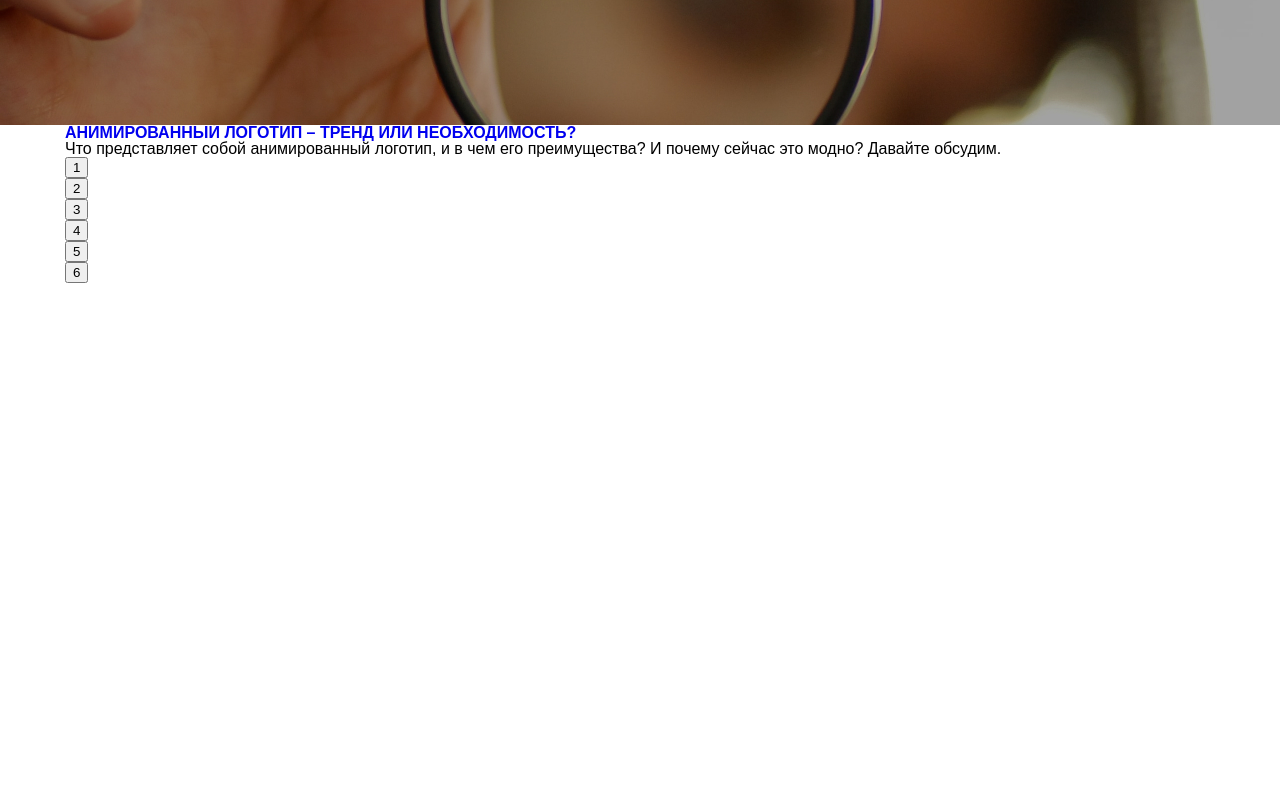
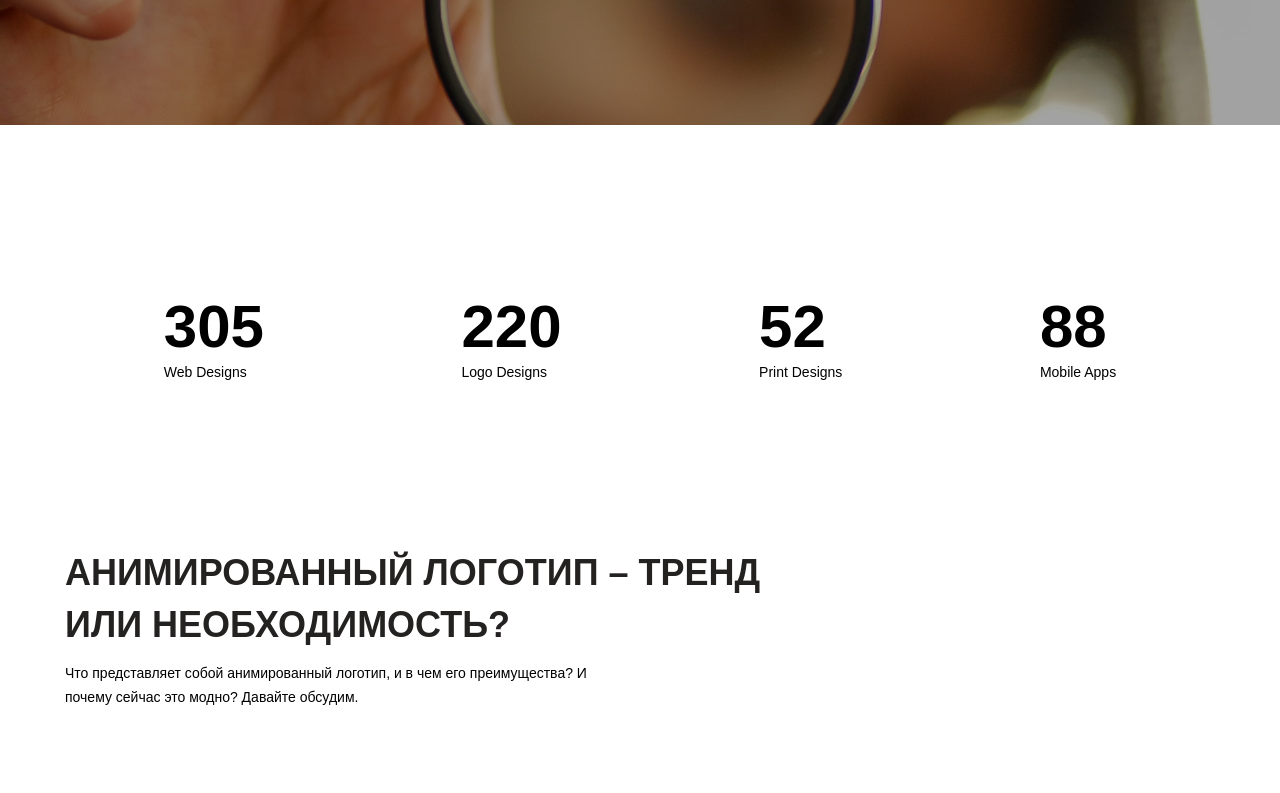
Before and after one commit to Goldenfoxs/Marketing, a plain HTML site: page index.html in a window 1280 px wide. Shown: the part 4767-5560 px from the top of the page. Before the commit the page ends 5050 px from the top, so only its background shows below. Drawn offline with nearby package versions, Linux system fonts and the light colour scheme.

Commit message:
update slider

```diff
--- a/css/style.css
+++ b/css/style.css
@@ -418,3 +418,63 @@ margin-top: 50px;
     justify-content: center;
     align-items: center;
 }
+
+.project__items{
+    display: flex;
+    justify-content: space-around;
+}
+
+.project__item{
+    margin-top: 165px;
+    margin-bottom: 165px;
+}
+
+.project__number{
+    font-size: 60px;
+    font-weight: bold;
+    font-family: sans-serif;
+    line-height: 73px;
+}
+
+.project__option{
+    font-size: 14px;
+    font-family: sans-serif;
+    line-height: 19px;
+}
+
+.slick-dots{
+    list-style: none;
+    display: flex;
+    gap: 15px;
+    margin-top: 20px;
+    margin-bottom: 50px;
+    justify-content: start;
+}
+
+.slick-dots li button{
+    background-color: transparent;
+    font-size: 0;
+    padding: 0;
+    width: 10px;
+    height: 10px;
+    border-radius: 50%;
+    background-color: black;
+    opacity: 0.5;
+    cursor: pointer;
+}
+
+.slider__item__title{
+    font-size: 36px;
+    line-height: 52px;
+    font-family: sans-serif;
+    color: #242121;
+    max-width: 704px;
+    margin-bottom: 10px;
+}
+
+.slider__item__text{
+    font-size: 14px;
+    line-height: 24px;
+    max-width: 559px;
+    margin-bottom: 190px;
+}
--- a/index.html
+++ b/index.html
@@ -262,16 +262,36 @@
             <div class="container">
                 <div class="project__items">
                     <div class="project__item">
-
+                        <h5 class="project__number">
+                            305
+                        </h5>
+                        <p class="project__option">
+                            Web Designs
+                        </p>
                     </div>
                     <div class="project__item">
-
+                        <h5 class="project__number">
+                            220
+                        </h5>
+                        <p class="project__option">
+                            Logo Designs
+                        </p>
                     </div>
                     <div class="project__item">
-
+                        <h5 class="project__number">
+                            52
+                        </h5>
+                        <p class="project__option">
+                            Print Designs
+                        </p>
                     </div>
                     <div class="project__item">
-
+                        <h5 class="project__number">
+                            88
+                        </h5>
+                        <p class="project__option">
+                            Mobile Apps
+                        </p>
                     </div>
                 </div>
             </div>
```
